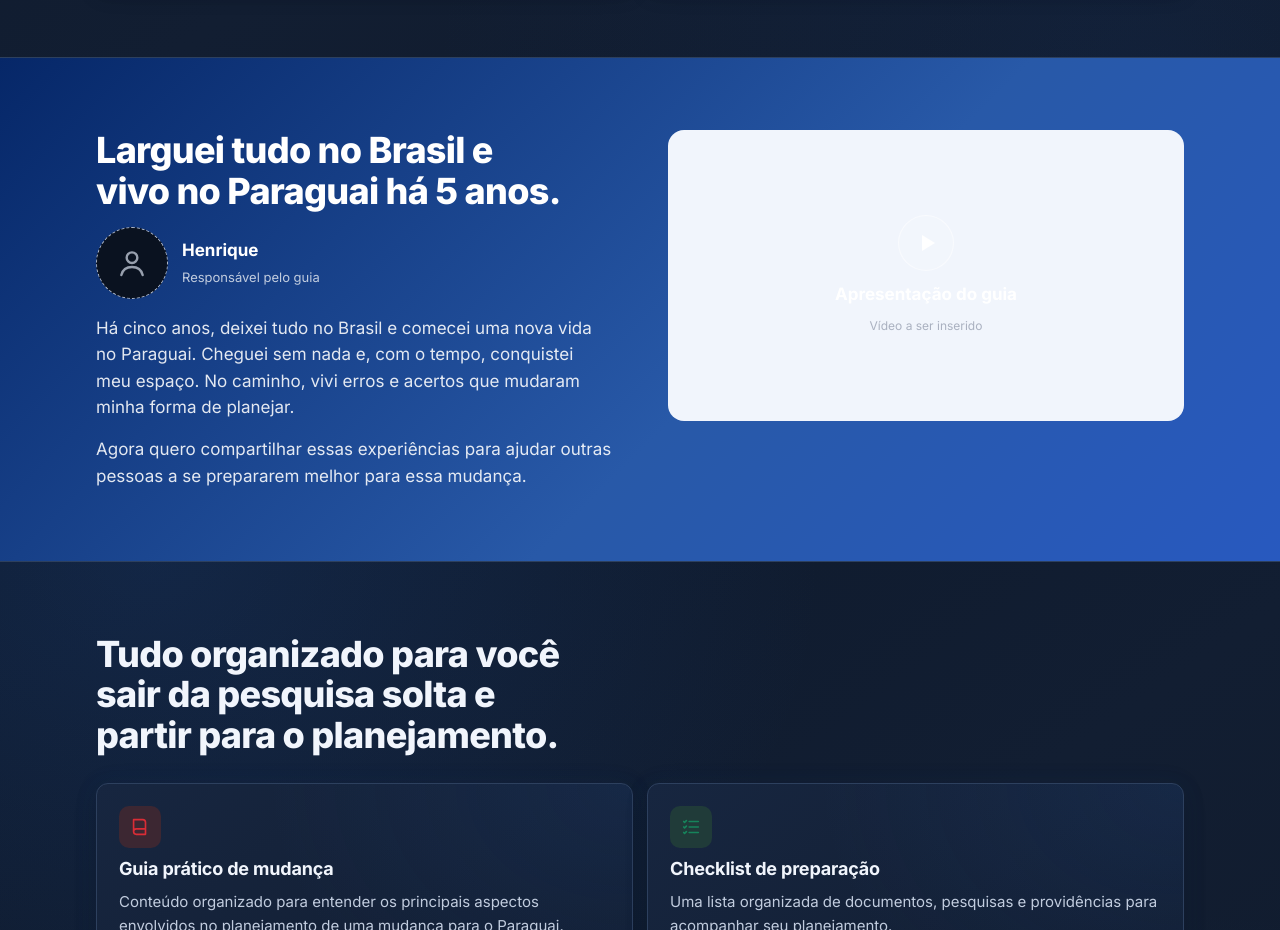
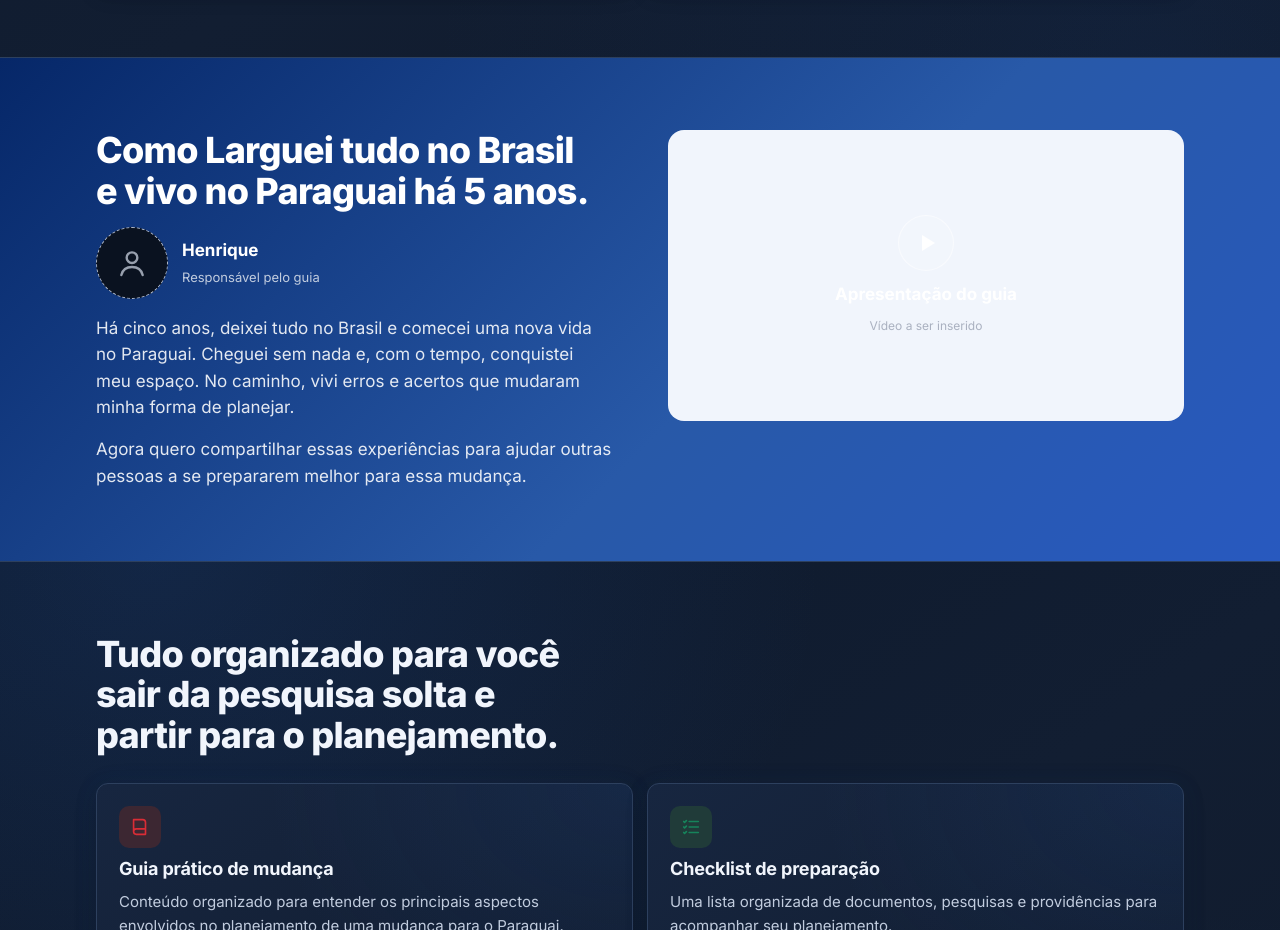
Before and after one commit to eduardoftn1/DSL, a React (Vite) app: page / in a window 1280 px wide. Shown: the part 1920-2850 px from the top of the page. Built offline with nearby package versions, Linux system fonts and the light colour scheme.

Commit message:
troque: Larguei tudo no Brasil e vivo no Paraguai há 5 anos. para: C...
Gerado pelo Zenly.

```diff
--- a/src/sections/Info.jsx
+++ b/src/sections/Info.jsx
@@ -90,7 +90,7 @@ export function Expert() {
     <section className="section theme-blue" aria-labelledby="h-expert">
       <div className="wrap expert-grid">
         <div className="expert-copy">
-          <h2 id="h-expert">Larguei tudo no Brasil e vivo no Paraguai há 5 anos.</h2>
+          <h2 id="h-expert">Como Larguei tudo no Brasil e vivo no Paraguai há 5 anos.</h2>
           <div className="expert-who">
             <div className="avatar" aria-hidden="true">
               <Icon name="user" />
```
